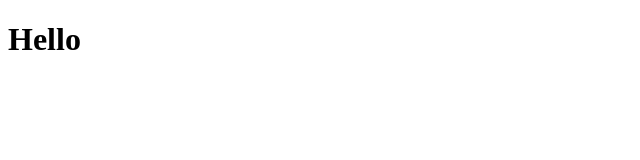
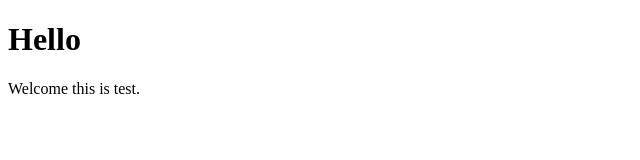
Before and after one commit to EgodifyPrince/test, a plain HTML site: page index.html in a window 1280 px wide. Shown: the whole page, without its empty margins (0-640 px from the left). Drawn offline with Linux system fonts and the light colour scheme.

Commit message:
feat: add test welcome paragraph to index.html

```diff
--- a/index.html
+++ b/index.html
@@ -10,6 +10,9 @@
         <h1>
             Hello
         </h1>
+        <p>
+            Welcome this is test.
+        </p>
     </div>
 </body>
 </html>
```
